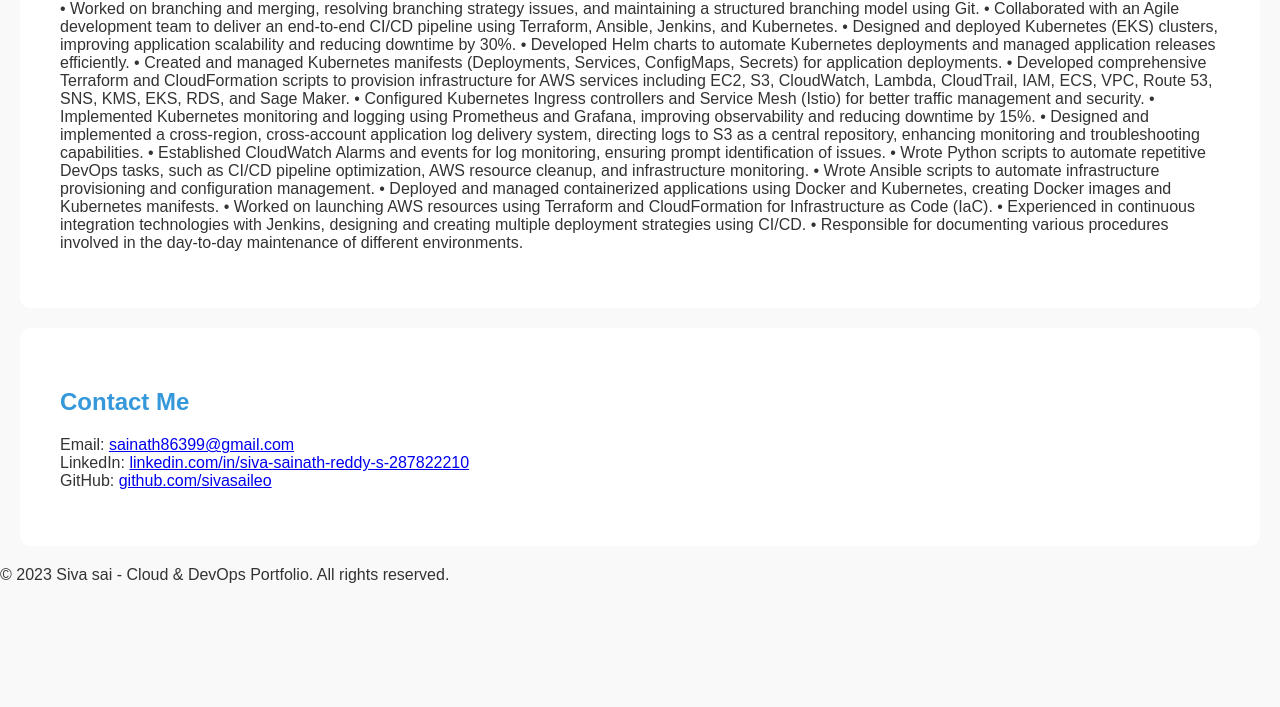
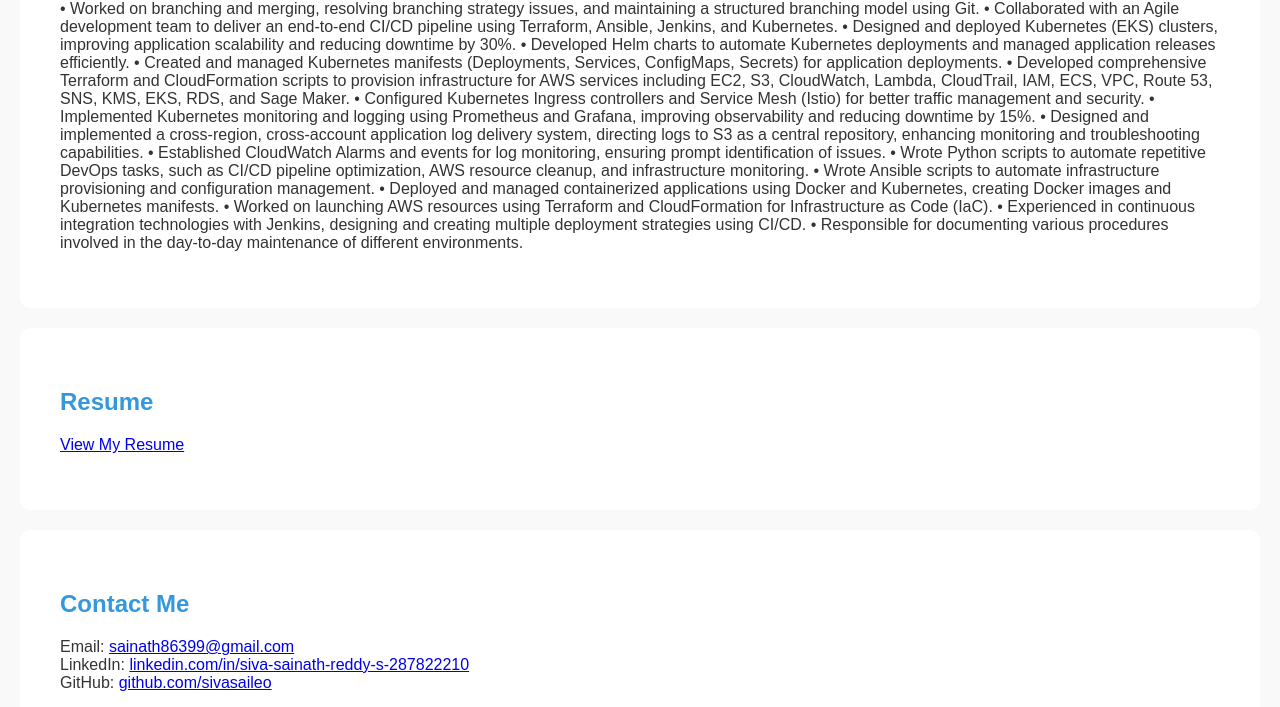
Before and after one commit to sivasaileo/Siva_Portfolio, a plain HTML site: page index.html in a window 1280 px wide. Shown: the part 1503-2210 px from the top of the page. Before the commit the page ends 2103 px from the top, so only its background shows below. Drawn offline with Linux system fonts and the light colour scheme.

Commit message:
Modified HTML

```diff
--- a/index.html
+++ b/index.html
@@ -46,6 +46,15 @@
     .about-section h2, .skills-section h2, .portfolio-section h2, .contact-section h2 {
       color: #3498db;
     }
+    .resume-section {
+      padding: 40px;
+      margin: 20px;
+      background-color: white;
+      border-radius: 10px;
+    }
+    .resume-section h2 {
+      color: #3498db;
+    }
     .portfolio-section img {
       width: 100%;
       border-radius: 10px;
@@ -64,7 +73,7 @@
 
   <section class="hero-section">
     <h1>Siva sainath reddy</h1>
-    <p>Cloud & DevOps Enthusiast</p>
+    <p>Cloud & DevOps Engineer</p>
   </section>
 
   <section class="about-section">
@@ -131,6 +140,11 @@
     </div>
   </section>
 
+  <section class="resume-section">
+    <h2>Resume</h2>
+    <p><a href="assets/Siva_Sainath_Reddy_Resume.pdf" target="_blank">View My Resume</a></p>
+  </section>
+
   <section class="contact-section">
     <h2>Contact Me</h2>
     <ul>
```
Also changed, not shown: 1 other file.
